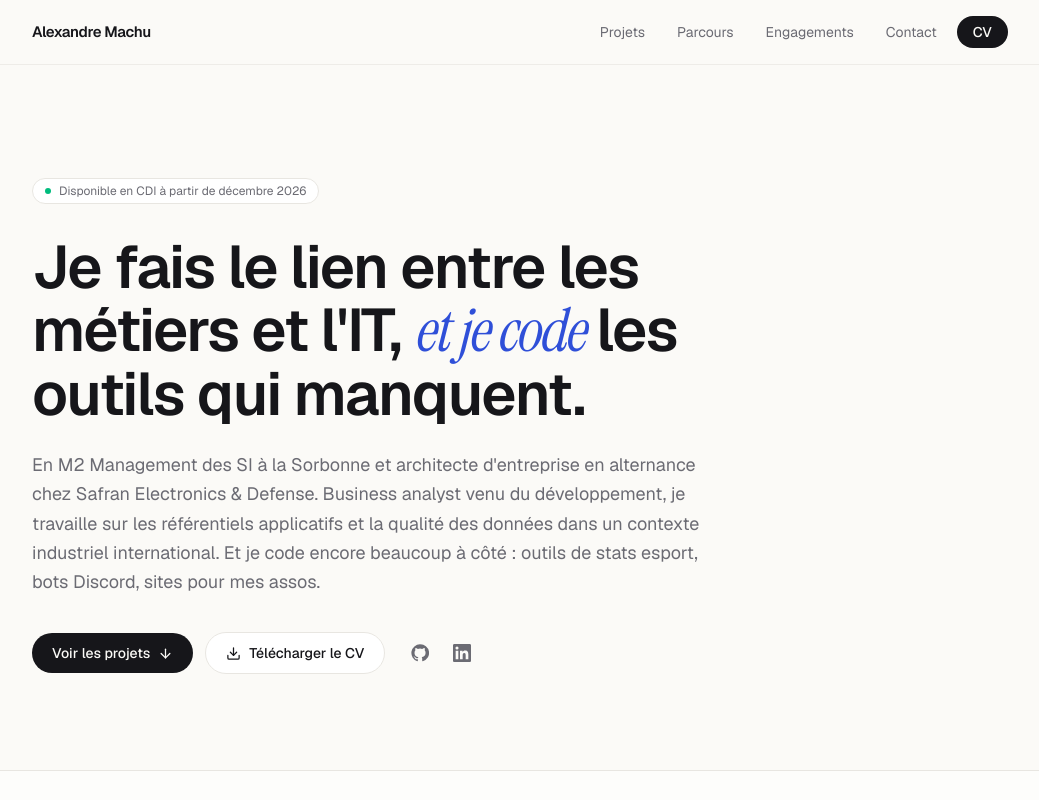
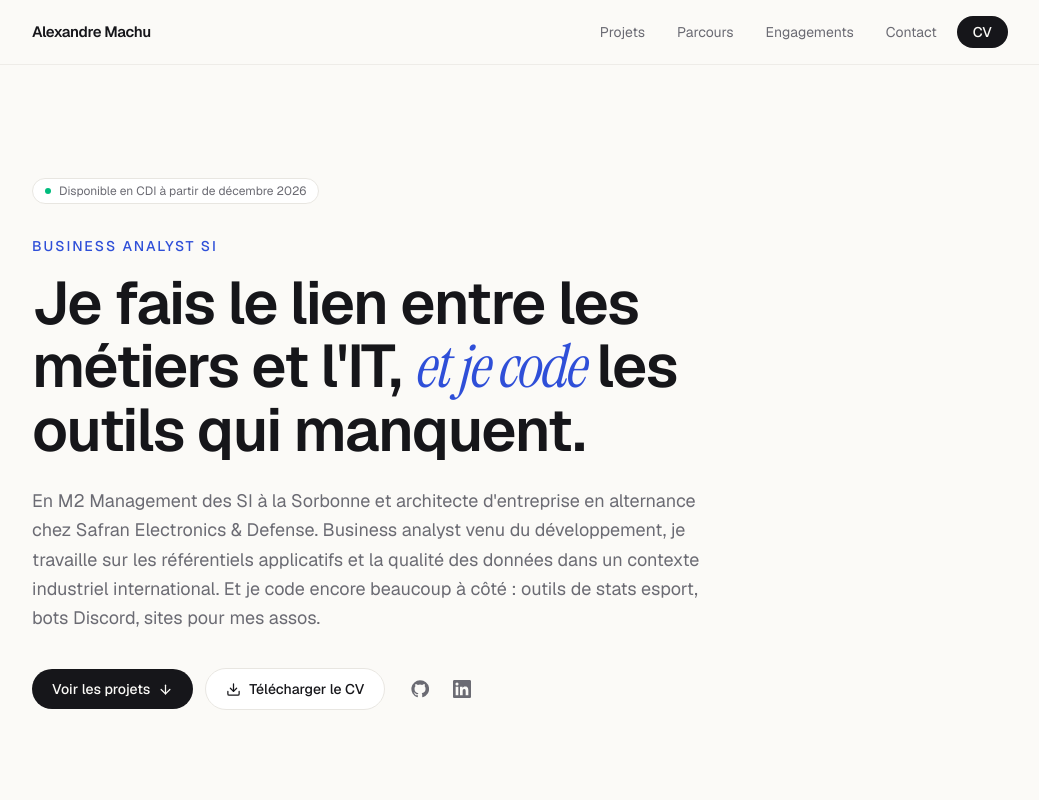
Before and after one commit to Alexandre-Machu/alexandre-machu-web, a Next.js app: page / in a window 1280 px wide. Shown: the top 800 px of the page, without its empty margins (120-1159 px from the left). Built offline with nearby package versions, Linux system fonts and the light colour scheme.

Commit message:
Affiche Business Analyst SI en tête et complète les centres d'intérêt
Co-Authored-By: Claude Opus 5.5 <noreply@anthropic.com>

```diff
--- a/app/page.tsx
+++ b/app/page.tsx
@@ -25,7 +25,10 @@ export default function Home() {
           <span className="h-1.5 w-1.5 rounded-full bg-emerald-500" />
           {profile.availability}
         </p>
-        <h1 className="rise mt-8 max-w-3xl text-[2.6rem] font-semibold leading-[1.05] tracking-tight sm:text-6xl" style={{ animationDelay: "60ms" }}>
+        <p className="rise mt-8 text-sm font-medium uppercase tracking-[0.14em] text-accent" style={{ animationDelay: "30ms" }}>
+          {profile.role}
+        </p>
+        <h1 className="rise mt-4 max-w-3xl text-[2.6rem] font-semibold leading-[1.05] tracking-tight sm:text-6xl" style={{ animationDelay: "60ms" }}>
           Je fais le lien entre les métiers et l&apos;IT,{" "}
           <span className="font-serif font-normal italic text-accent">et je code</span> les outils qui manquent.
         </h1>
@@ -139,7 +142,7 @@ export default function Home() {
           </div>
           <p className="mt-8 max-w-2xl text-sm leading-relaxed text-muted">
             En dehors de ça : piano depuis 16 ans, volley depuis 6 ans, League of Legends (rang Master, 6 titres en
-            compétition, pseudo {profile.alias}) et speedrun de Celeste (top 1000 mondial).
+            compétition, pseudo {profile.alias}), speedrun de Celeste (top 1000 mondial), photo esport et moto.
           </p>
         </Section>
       </div>
```
